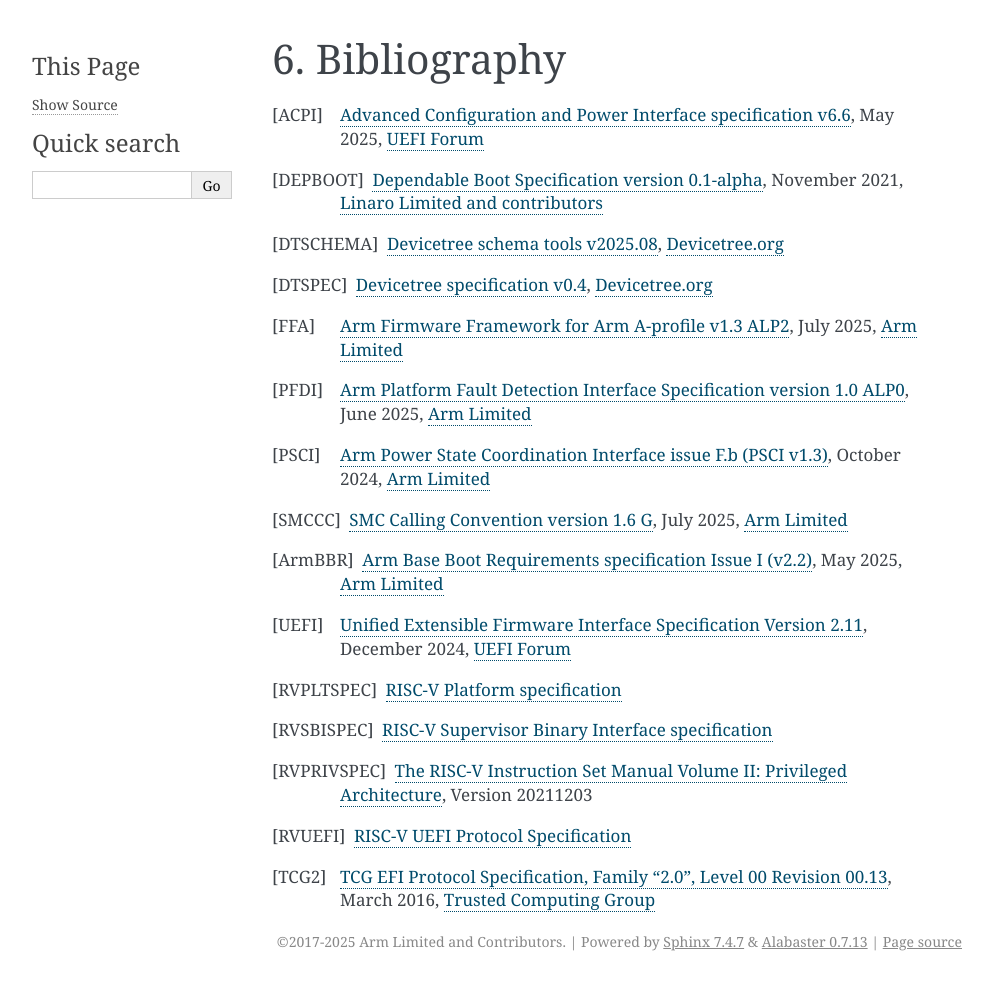
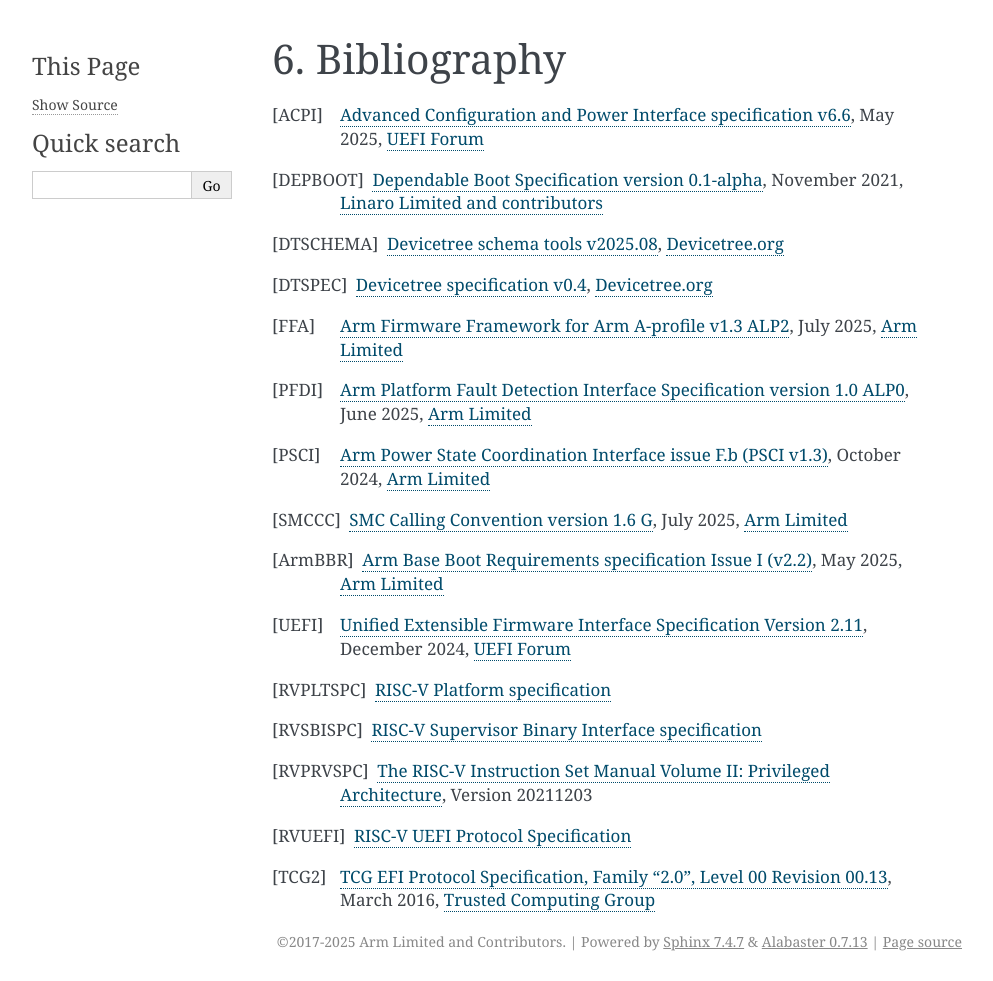
Before and after one commit to ARM-software/ebbr, a Sphinx documentation site: the page built from source/references.rst, in a window 1280 px wide. Shown: the whole page, without its empty margins (148-1141 px from the left). Built offline with Sphinx 7.4.7, drawn with Linux system fonts in a browser that asks for light colours.

Commit message:
Limit all citations labels to 8 characters
The Sphinx LaTeX writer has its maximum citation label length
MAX_CITATION_LABEL_LENGTH set to 8 characters. [1]
Larger citations labels cause misalignment in the resulting bibliography
for target latexpdf (which we track as issue #128).

As there is no easy way to change this limit, shorten all our citations
labels instead to a maximum of 8 characters and add a word about this
limitation in the README.

[1] https://github.com/sphinx-doc/sphinx/blob/master/sphinx/writers/latex.py

Signed-off-by: Vincent Stehlé <vincent.stehle@arm.com>

```diff
--- a/README.rst
+++ b/README.rst
@@ -171,6 +171,9 @@
 As a special case, references to the UEFI specification should use the Sphinx
 extension described below instead.
 
+Make sure that citations labels (such as "DTSPEC" above) have 8 characters
+maximum as this is the limit of the Sphinx LaTeX writer.
+
 Sphinx Extensions
 -----------------
 
--- a/source/chapter1-about.rst
+++ b/source/chapter1-about.rst
@@ -164,7 +164,7 @@
 By definition, all BBR compliant systems are also EBBR compliant, but the
 converse is not true.
 
-This specification is referenced by RISC-V platform specification [RVPLTSPEC]_.
+This specification is referenced by RISC-V platform specification [RVPLTSPC]_.
 
 Conventions Used in this Document
 =================================
--- a/source/chapter2-uefi.rst
+++ b/source/chapter2-uefi.rst
@@ -300,7 +300,7 @@
 ^^^^^^^^^^^^^^^^^^^
 
 Most systems are expected to boot UEFI at S mode when the hypervisor extension
-is not enabled [RVPRIVSPEC]_.
+is not enabled [RVPRVSPC]_.
 
 UEFI Boot at HS mode
 ^^^^^^^^^^^^^^^^^^^^
--- a/source/chapter3-secureworld.rst
+++ b/source/chapter3-secureworld.rst
@@ -77,7 +77,7 @@
 ======================================
 
 The resident firmware in M mode or hypervisor running in HS mode must implement
-and conform to at least SBI [RVSBISPEC]_ v2.0 with at least these extensions:
+and conform to at least SBI [RVSBISPC]_ v2.0 with at least these extensions:
 
 * Base Extension
 * HART State Management Extension (HSM)
--- a/source/references.rst
+++ b/source/references.rst
@@ -51,12 +51,12 @@
    <https://uefi.org/sites/default/files/resources/UEFI_Spec_Final_2.11.pdf>`_,
    December 2024, `UEFI Forum <https://uefi.org/>`_
 
-.. [RVPLTSPEC] `RISC-V Platform specification <https://github.com/riscv/riscv-platform-specs>`_
+.. [RVPLTSPC] `RISC-V Platform specification <https://github.com/riscv/riscv-platform-specs>`_
 
-.. [RVSBISPEC] `RISC-V Supervisor Binary Interface specification
+.. [RVSBISPC] `RISC-V Supervisor Binary Interface specification
    <https://github.com/riscv-non-isa/riscv-sbi-doc>`_
 
-.. [RVPRIVSPEC] `The RISC-V Instruction Set Manual Volume II: Privileged Architecture
+.. [RVPRVSPC] `The RISC-V Instruction Set Manual Volume II: Privileged Architecture
    <https://github.com/riscv/riscv-isa-manual/releases/download/Priv-v1.12/riscv-privileged-20211203.pdf>`_,
    Version 20211203
 
```
